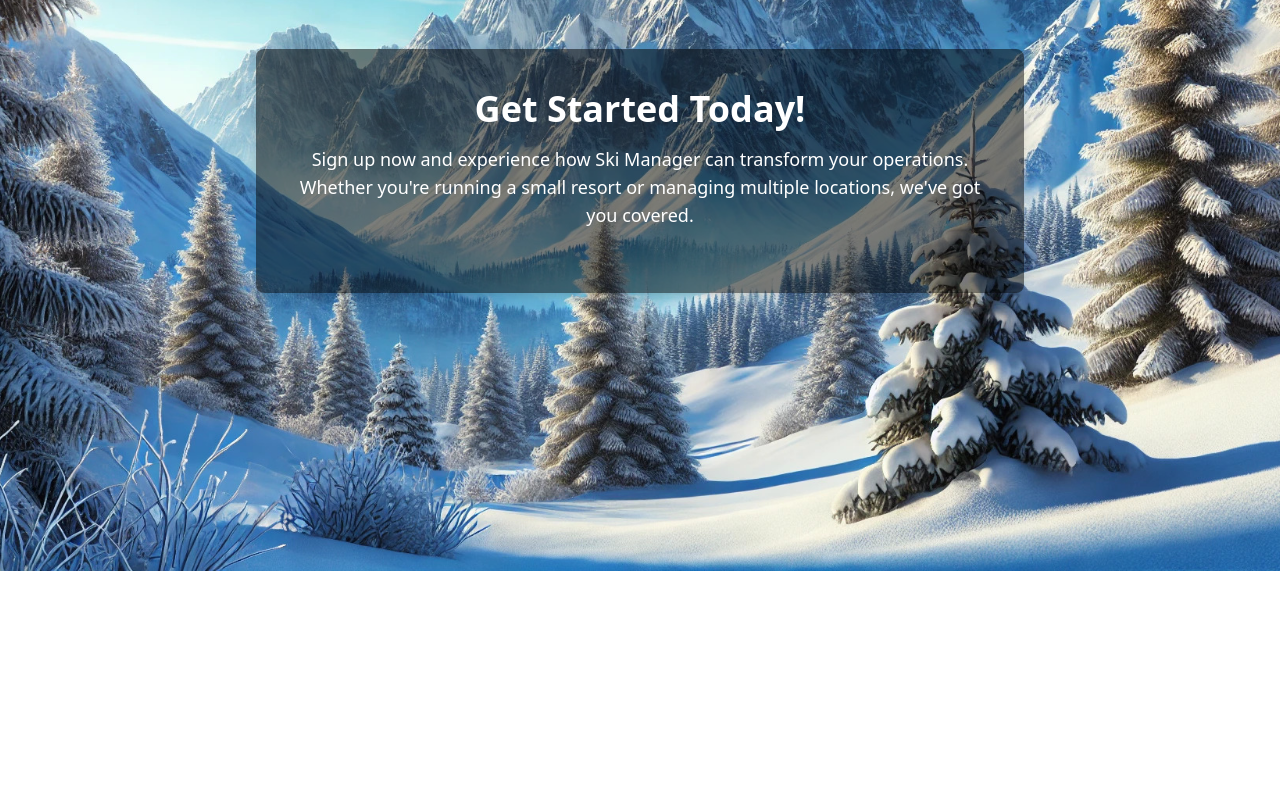
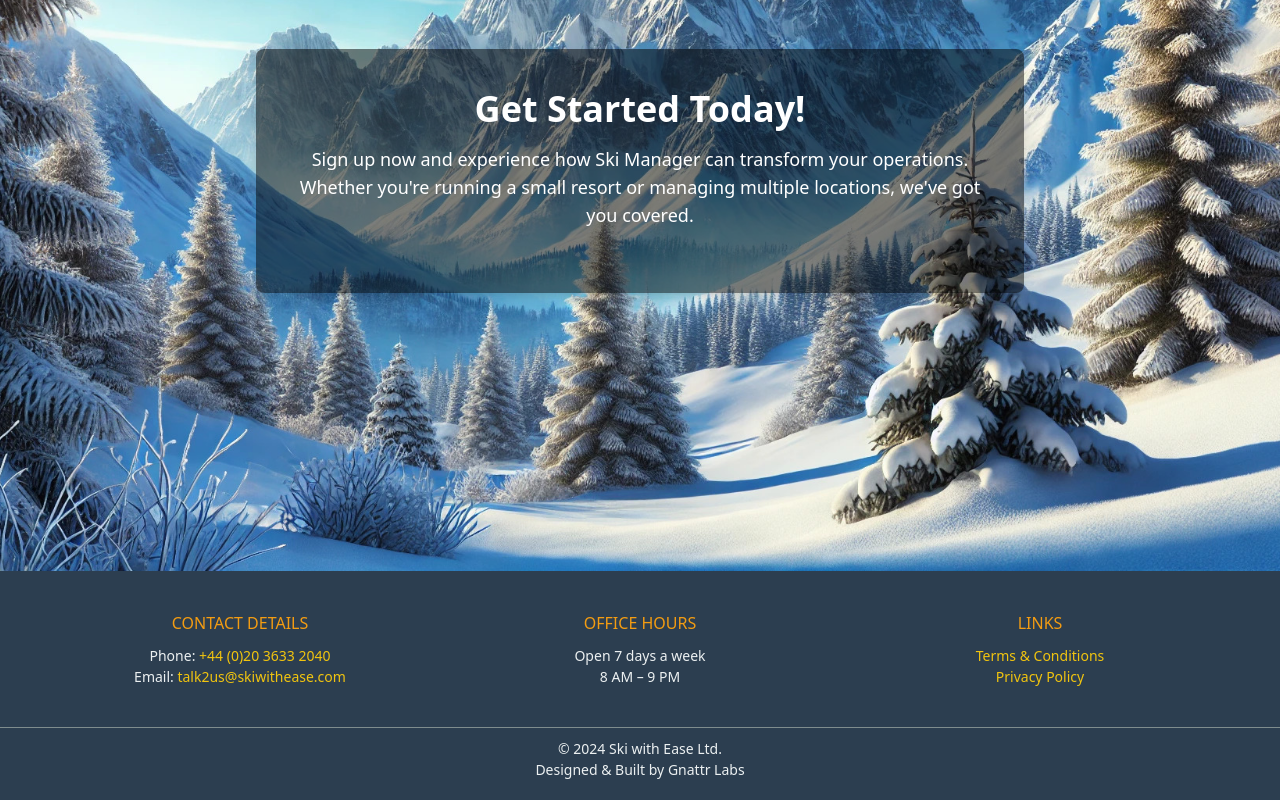
Before and after one commit to MiroslavPejic/ski-booking-app, a React (Create React App) app: page / in a window 1280 px wide. Shown: the part 1829-2629 px from the top of the page. Before the commit the page ends 2400 px from the top, so only its background shows below. Built offline with nearby package versions, Linux system fonts and the light colour scheme; no server answers; the HTML template or start-up script is replaced by a standard one.

Commit message:
Added footer.

```diff
--- a/src/App.js
+++ b/src/App.js
@@ -8,6 +8,7 @@
 import Dashboard from './pages/Dashboard/Dashboard';
 import ProfilePage from './pages/ProfilePage'
 import NavigationBar from './components/NavigationBar';
+import Footer from './components/Footer';
 
 // Admin
 import AdminUsers from './pages/Admin/AdminUsers';
@@ -22,6 +23,7 @@
 
 function App() {
   return (
+
     <Router>
       <NavigationBar />
       <div> {/* Padding to avoid overlap with fixed navbar */}
@@ -43,8 +45,11 @@
           <Route path="/profile/details" element={<ProfilePage/>} />
           <Route path="/profile/bookings" element={<UserBookings />} />
         </Routes>
+
       </div>
+      <Footer />
     </Router>
+
   );
 }
 
--- /dev/null
+++ b/src/components/Footer.css
@@ -0,0 +1,53 @@
+.footer {
+    background-color: #2c3e50;
+    color: #ecf0f1;
+    text-align: center;
+    padding: 20px 0;
+    font-size: 14px;
+  }
+
+  .footer-container {
+    display: flex;
+    flex-wrap: wrap;
+    justify-content: center;
+    gap: 40px;
+    padding: 20px;
+    max-width: 1200px;
+    margin: 0 auto;
+  }
+
+  .footer-section {
+    flex: 1;
+    min-width: 250px;
+  }
+
+  .footer-section h3 {
+    font-size: 16px;
+    margin-bottom: 10px;
+    text-transform: uppercase;
+    color: #f39c12;
+  }
+
+  .footer-section a {
+    color: #f1c40f;
+    text-decoration: none;
+  }
+
+  .footer-section a:hover {
+    text-decoration: underline;
+  }
+
+  .footer-section ul {
+    list-style: none;
+    padding: 0;
+  }
+
+  .footer-bottom {
+    margin-top: 20px;
+    border-top: 1px solid #7f8c8d;
+    padding-top: 10px;
+  }
+
+  .footer-bottom a {
+    color: #f1c40f;
+  }
--- /dev/null
+++ b/src/components/Footer.js
@@ -0,0 +1,37 @@
+import React from 'react';
+import "./Footer.css";
+
+const Footer = () => {
+  return (
+    <footer className="footer">
+      <div className="footer-container">
+        <div className="footer-section">
+          <h3>Contact Details</h3>
+          <p>Phone: <a href="tel:+442036332040">+44 (0)20 3633 2040</a></p>
+          <p>Email: <a href="mailto:talk2us@skiwithease.com">talk2us@skiwithease.com</a></p>
+        </div>
+
+        <div className="footer-section">
+          <h3>Office Hours</h3>
+          <p>Open 7 days a week</p>
+          <p>8 AM – 9 PM</p>
+        </div>
+
+        <div className="footer-section">
+          <h3>Links</h3>
+          <ul>
+            <li><a href="/terms-and-conditions">Terms & Conditions</a></li>
+            <li><a href="/privacy-policy">Privacy Policy</a></li>
+          </ul>
+        </div>
+      </div>
+
+      <div className="footer-bottom">
+        <p>© 2024 Ski with Ease Ltd.</p>
+        <p>Designed & Built by Gnattr Labs</p>
+      </div>
+    </footer>
+  );
+};
+
+export default Footer;
--- a/src/pages/LandingPage.js
+++ b/src/pages/LandingPage.js
@@ -103,7 +103,7 @@
                       href="/dashboard"
                       className="bg-blue-600 text-white py-3 px-6 rounded-lg hover:bg-blue-700 transition duration-300"
                     >
-                      Go to Dashboard
+                      Go to Dashboard XXXXXX
                     </a>
                   </div>
                 )}
```
Also changed, not shown: src/assets/logo.png (added), 1 other file (tests, documents, lock files or other folders).
